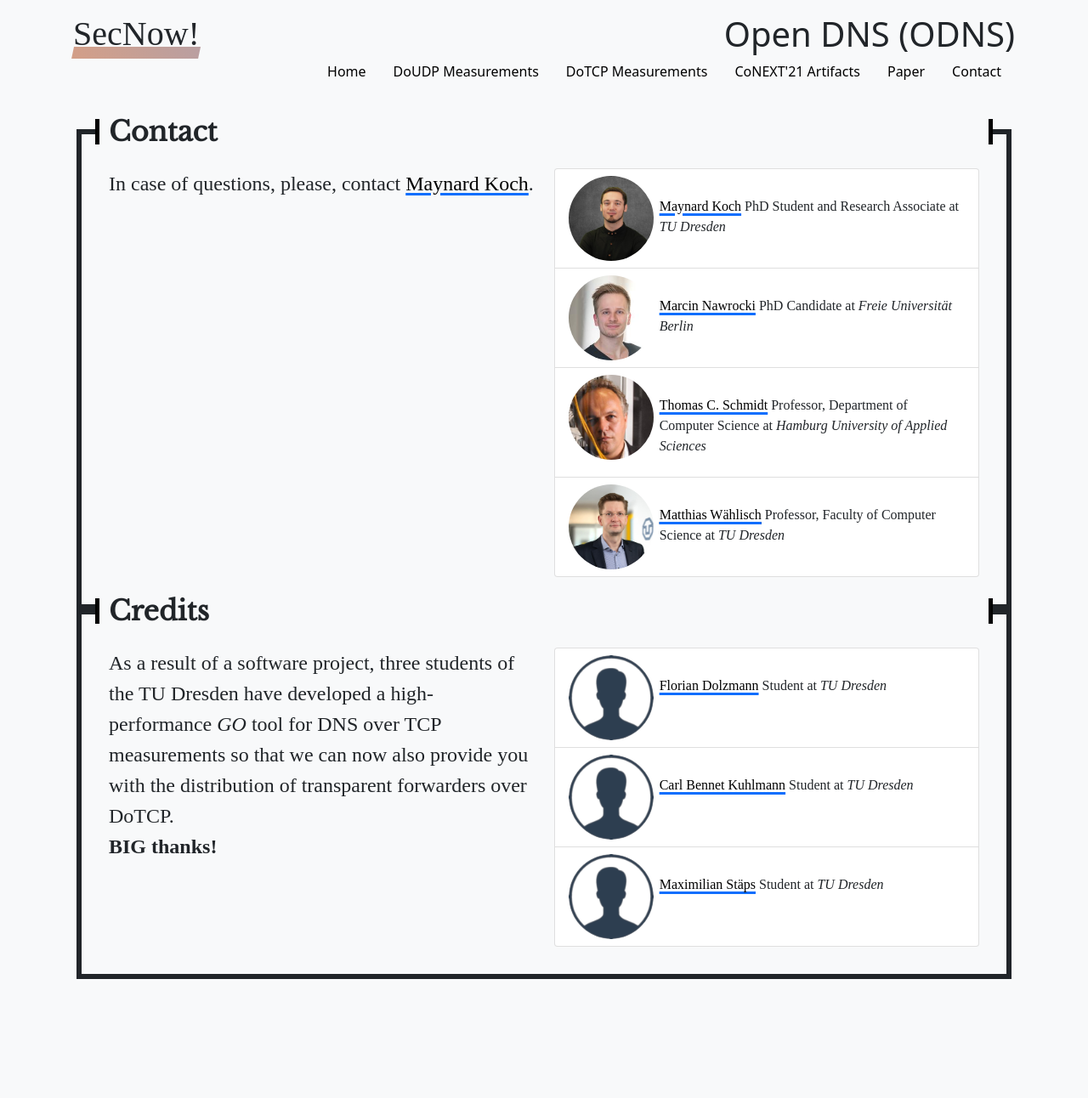
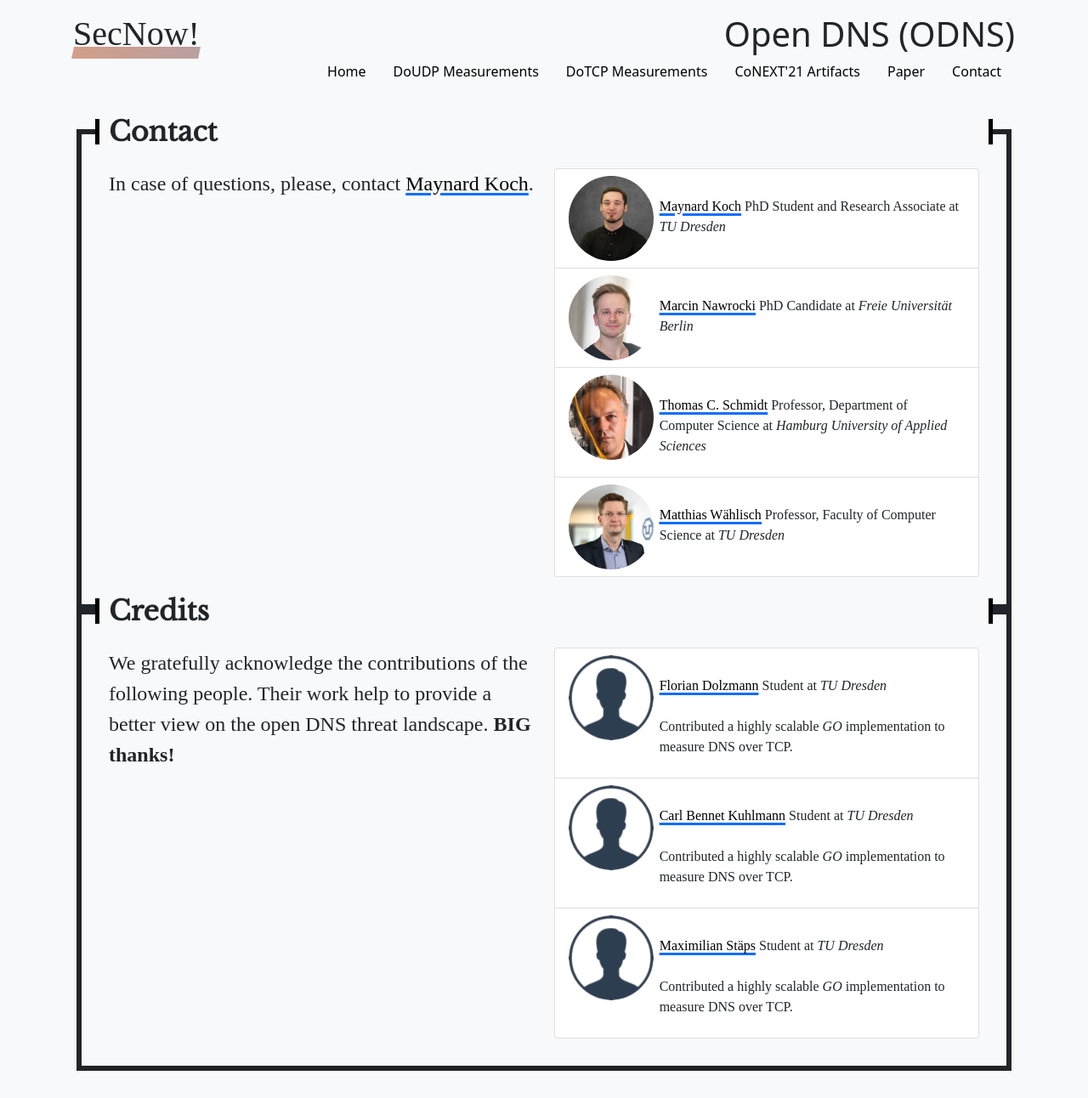
Before and after one commit to netd-tud/odns.secnow.net, a Jekyll site: the page built from contact.md, in a window 1280 px wide. Shown: the whole page at 85% size. Built offline with Jekyll 4.4.1, drawn with Linux system fonts in a browser that asks for light colours; some web fonts are replaced; before the commit the page ends 1184 px from its top, so only the background shows below that.

Commit message:
improve wording in Credits

```diff
--- a/contact.md
+++ b/contact.md
@@ -53,7 +53,7 @@
         <div class="box-title">Credits</div>
         <div class="row row-cols-lg-1 row-cols-xl-2 px-3 mb-3 align-items-stretch">
             <div class="col-sm-12">
-                            <p class="fs-4 text-justify">As a result of a software project, three students of the TU Dresden have developed a high-performance <em>GO</em> tool for DNS over TCP measurements so that we can now also provide you with the distribution of transparent forwarders over DoTCP.<br><b>BIG thanks!</b></p>
+                            <p class="fs-4 text-justify">We gratefully acknowledge the contributions of the following people. Their work help to provide a better view on the open DNS threat landscape. <b>BIG thanks!</b></p>
 
             </div>
                         <div class="col-sm-12">
@@ -64,12 +64,18 @@
                                     <a href="https://github.com/f10d0">Florian Dolzmann</a>
                                         Student at <em>TU Dresden</em>
                                     </p>
+                                    <p class="mt-4">
+                                        Contributed a highly scalable <em>GO</em> implementation to measure DNS over TCP.
+                                    </p>
                                 </li>
                                 <li class="list-group-item head">
                                     <div class="head-img silhouette rounded-circle float-start"></div>
                                     <p class="mt-4">
                                     <a href="https://github.com/bennetKuhlmann">Carl Bennet Kuhlmann</a>
                                         Student at <em>TU Dresden</em>
+                                    </p>
+                                    <p class="mt-4">
+                                        Contributed a highly scalable <em>GO</em> implementation to measure DNS over TCP.
                                     </p>
                                 </li>
                                 <li class="list-group-item head">
@@ -78,6 +84,9 @@
                                     <a href="https://github.com/MaximilianStaeps">Maximilian Stäps</a>
                                         Student at <em>TU Dresden</em>
                                     </p>
+                                    <p class="mt-4">
+                                        Contributed a highly scalable <em>GO</em> implementation to measure DNS over TCP.
+                                    </p>
                                 </li>
                             </ul>
                         </div>
```
